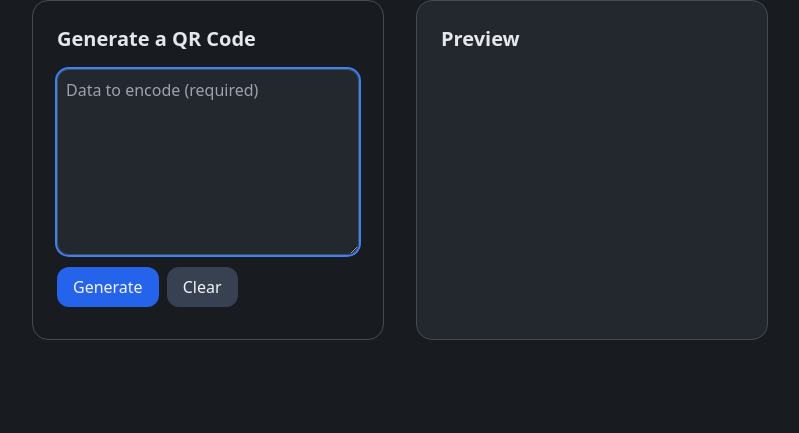
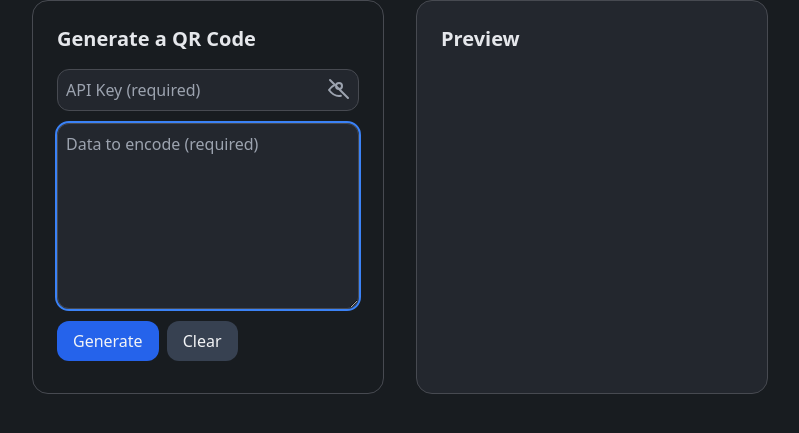
Before and after one commit to loopy5418/api, a Python web app: template api/templates/try/qr.html in a window 1280 px wide. Shown: the part 80-513 px from the top of the page, without its empty margins (240-1039 px from the left). Run offline with Jinja, Linux system fonts and the light colour scheme; the template is opened without the code that fills it, so the values that code supplies are empty.

Commit message:
Update qr.html
a

```diff
--- a/api/templates/try/qr.html
+++ b/api/templates/try/qr.html
@@ -50,20 +50,39 @@
   </style>
   <script>
     function updatePreview() {
-      const data = document.getElementById('qr-data').value;
-      const preview = document.getElementById('qr-preview');
-      if (data.trim() !== "") {
-        preview.src = `https://api.loopy5418.dev/qr?data=${encodeURIComponent(data)}`;
-        preview.classList.remove('hidden');
-      } else {
-        preview.src = "";
-        preview.classList.add('hidden');
-      }
-    }
+  const data = document.getElementById('qr-data').value.trim();
+  const apiKey = document.getElementById('qr-api-key').value.trim();
+  const preview = document.getElementById('qr-preview');
+
+  if (data === "" || apiKey === "") {
+    preview.src = "";
+    preview.classList.add('hidden');
+    return;
+  }
+
+  const url = `https://api.loopy5418.dev/qr?data=${encodeURIComponent(data)}&key=${encodeURIComponent(apiKey)}`;
+  preview.src = url;
+  preview.classList.remove('hidden');
+}
     function clearQR() {
       document.getElementById('qr-data').value = "";
       updatePreview();
     }
+
+    function toggleAPIKey() {
+    const input = document.getElementById('qr-api-key');
+    const icon = document.getElementById('eye-icon-path');
+
+    if (input.type === "password") {
+      input.type = "text";
+      // Eye icon without slash (visible state)
+      icon.setAttribute("d", "M15 12a3 3 0 11-6 0 3 3 0 016 0zm-3-9c-5.523 0-10 6-10 6s4.477 6 10 6 10-6 10-6-4.477-6-10-6z");
+    } else {
+      input.type = "password";
+      // Eye with diagonal slash (hidden state)
+      icon.setAttribute("d", "M13.875 18.825A10.05 10.05 0 0112 19c-5.523 0-10-6-10-6s2.273-3.272 5.708-5.059M3 3l18 18M15 15l3.75 3.75M12 12a3 3 0 100-6 3 3 0 000 6z");
+    }
+  }
   </script>
 </head>
 <body class="bg-main text-main min-h-screen">
@@ -83,6 +102,14 @@
     <section class="md:w-1/2 rounded-xl p-6 border-light">
       <h2 class="text-xl font-semibold mb-4">Generate a QR Code</h2>
       <div class="mb-3">
+<div class="mb-3 relative">
+  <input id="qr-api-key" type="password" class="input-main block w-full mb-2 p-2 pr-10 rounded-lg" placeholder="API Key (required)">
+  <button type="button" onclick="toggleAPIKey()" class="absolute right-2 top-2 text-gray-400 hover:text-gray-200" title="Show/Hide API Key">
+    <svg id="eye-icon" xmlns="http://www.w3.org/2000/svg" class="h-6 w-6 pointer-events-none" fill="none" viewBox="0 0 24 24" stroke="currentColor">
+      <path id="eye-icon-path" stroke-linecap="round" stroke-linejoin="round" stroke-width="2" d="M13.875 18.825A10.05 10.05 0 0112 19c-5.523 0-10-6-10-6s2.273-3.272 5.708-5.059M3 3l18 18M15 15l3.75 3.75M12 12a3 3 0 100-6 3 3 0 000 6z" />
+    </svg>
+  </button>
+</div>
         <textarea id="qr-data" rows="7" class="input-main block w-full mb-2 p-2 rounded-lg resize-y" placeholder="Data to encode (required)" oninput="updatePreview()"></textarea>
       </div>
       <div class="flex gap-2">
```
